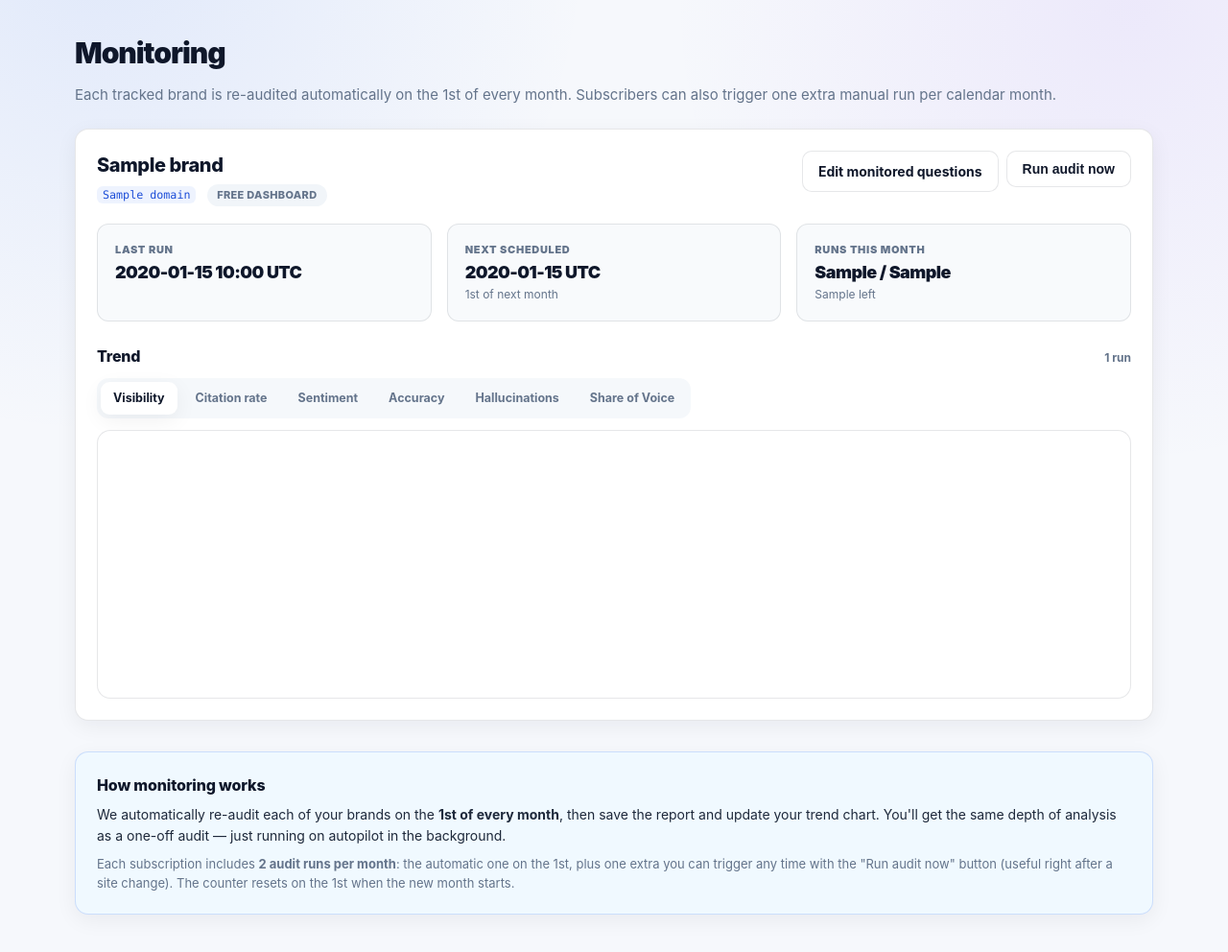
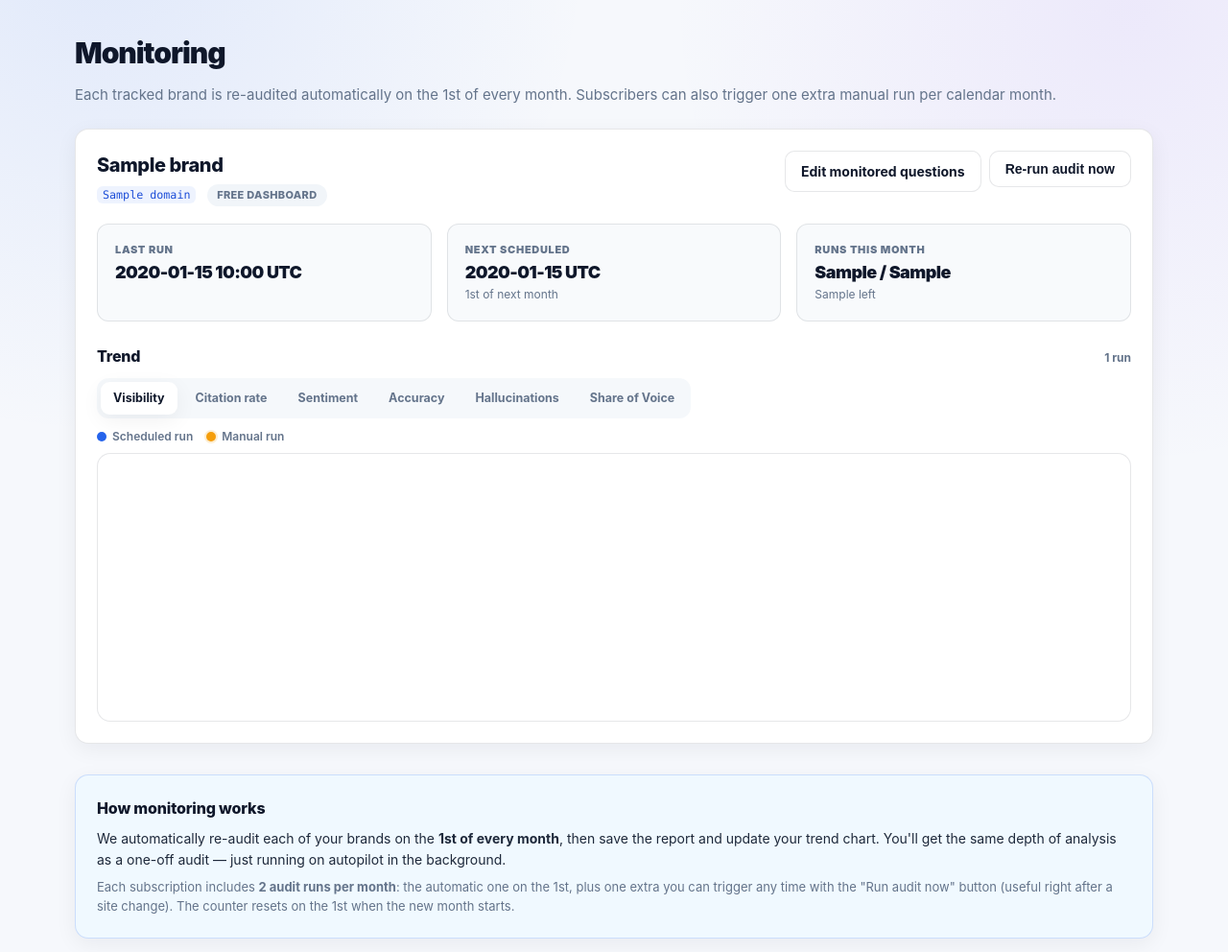
Before and after one commit to willbakhos/aeosudit, a Python web app: template templates/dashboard/monitoring.html.j2 in a window 1280 px wide. Shown: the part 57-1049 px from the top of the page at 96% size. Before the commit the page ends 1015 px from the top, so only its background shows below. Run offline with Jinja, Linux system fonts and the light colour scheme; the template is opened without the code that fills it: most values are stand-ins (such as "Sample title", 1, 10 or a date in 2020); a map, chart or similar area stays blank.

Commit message:
Clarify re-run UX and surface manual vs scheduled runs on the trend chart
- Re-run controls now say 'Re-run audit with …' and prompt for confirmation
  before firing, so engine-set clicks no longer trigger silent re-runs.
- Free-tier 'Next scheduled' tile now says 'Not scheduled — auto-runs require
  a monitoring subscription' with a pricing link, instead of a bare em-dash.
- New AuditRunRecord.trigger_type column ('scheduled' from cron, 'manual'
  everywhere else) drives a two-colour chart legend so users can spot which
  data points came from their own re-runs vs the monthly baseline.

Co-Authored-By: Claude Opus 4.7 (1M context) <noreply@anthropic.com>

```diff
--- a/src/cron_worker.py
+++ b/src/cron_worker.py
@@ -167,6 +167,7 @@ def _tick() -> None:
                     user_id=brand.user_id,
                     run_id=_make_run_id(brand.name),
                     status="running",
+                    trigger_type="scheduled",
                 )
                 s.add(run_rec)
                 # Advance the schedule BEFORE spawning so a slow run can't
--- a/src/dashboard.py
+++ b/src/dashboard.py
@@ -793,6 +793,7 @@ def monitoring(request: Request):
             chart_payload = {
                 "labels": [r.started_at.strftime("%b %d") for r in runs],
                 "run_ids": [r.run_id for r in runs],
+                "triggers": [(r.trigger_type or "manual") for r in runs],
                 "visibility": _series("visibility_rate"),
                 "citation": _series("citation_rate"),
                 "sentiment": _series("sentiment_avg"),
--- a/src/db.py
+++ b/src/db.py
@@ -59,6 +59,7 @@ def init_db() -> None:
         "ALTER TABLE monitor_tracked_brand ADD COLUMN IF NOT EXISTS runs_this_month INTEGER DEFAULT 0",
         "ALTER TABLE monitor_tracked_brand ADD COLUMN IF NOT EXISTS runs_month_anchor TIMESTAMP",
         "ALTER TABLE monitor_tracked_brand ADD COLUMN IF NOT EXISTS monitored_queries JSONB DEFAULT '[]'::jsonb",
+        "ALTER TABLE monitor_audit_run ADD COLUMN IF NOT EXISTS trigger_type VARCHAR DEFAULT 'manual'",
     ]
     with eng.begin() as conn:
         for sql in migrations:
@@ -188,3 +189,8 @@ class AuditRunRecord(SQLModel, table=True):
     share_of_voice: dict[str, int] = Field(
         default_factory=dict, sa_column=Column(JSONB)
     )
+    # How this run was triggered. "scheduled" = monthly cron auto-fire;
+    # "manual" = any user-initiated run (dashboard re-run, master override,
+    # post-purchase fulfilment). Used by the trend chart to colour-code
+    # manual interventions distinctly from the scheduled baseline.
+    trigger_type: str = "manual"
--- a/templates/dashboard/monitoring.html.j2
+++ b/templates/dashboard/monitoring.html.j2
@@ -30,16 +30,16 @@
         <div style="display:flex; gap:8px; flex-wrap:wrap; align-items:flex-start;">
           <a class="btn ghost" href="/dashboard/brands/{{ b.id }}/queries">Edit monitored questions</a>
           {% if user and user.is_master %}
-            <form method="post" action="/dashboard/brands/{{ b.id }}/runs" class="run-group" style="margin:0;">
-              <span class="run-group-label">Run as</span>
-              <button type="submit" name="engine_set" value="google_only" class="run-seg">Google AI</button>
-              <button type="submit" name="engine_set" value="two_engine" class="run-seg">2 engines</button>
-              <button type="submit" name="engine_set" value="full" class="run-seg primary">All 5</button>
+            <form method="post" action="/dashboard/brands/{{ b.id }}/runs" class="run-group" style="margin:0;" onsubmit="return confirmRerun(event)">
+              <span class="run-group-label">Re-run audit with</span>
+              <button type="submit" name="engine_set" value="google_only" class="run-seg" data-engines="Google AI only">Google AI</button>
+              <button type="submit" name="engine_set" value="two_engine" class="run-seg" data-engines="Google AI + ChatGPT (2 engines)">2 engines</button>
+              <button type="submit" name="engine_set" value="full" class="run-seg primary" data-engines="all 5 engines">All 5</button>
             </form>
           {% else %}
-            <form method="post" action="/dashboard/brands/{{ b.id }}/runs" style="margin:0;">
+            <form method="post" action="/dashboard/brands/{{ b.id }}/runs" style="margin:0;" onsubmit="return confirm('Trigger a new audit run now? This will use one of your monthly runs.')">
               <button class="btn ghost" type="submit" {% if b.tier and row.runs_left == 0 %}disabled title="Monthly quota reached"{% endif %}>
-                Run audit now
+                Re-run audit now
               </button>
             </form>
           {% endif %}
@@ -63,10 +63,16 @@
             {% if b.tier %}
               {{ row.next_scheduled.strftime('%Y-%m-%d %H:%M') }} UTC
             {% else %}
-              <span style="color:var(--muted);">—</span>
+              <span style="color:var(--muted);">Not scheduled</span>
             {% endif %}
           </div>
-          <div class="sub">{% if b.tier %}1st of next month{% else %}Subscribe to enable auto-runs{% endif %}</div>
+          <div class="sub">
+            {% if b.tier %}
+              1st of next month
+            {% else %}
+              Auto-runs require a monitoring subscription — <a href="/pricing" style="color:var(--blue); font-weight:700;">upgrade</a> to schedule monthly
+            {% endif %}
+          </div>
         </div>
         <div class="metric" style="background:#f8fafc; border:1px solid var(--line); border-radius:12px;">
           <div class="label">Runs this month</div>
@@ -88,7 +94,17 @@
           <button type="button" class="metric-tab" data-metric="hallucinations">Hallucinations</button>
           <button type="button" class="metric-tab" data-metric="sov">Share of Voice</button>
         </div>
-        <div style="position:relative; height:280px; margin-top:12px; background:white; border:1px solid var(--line); border-radius:14px; padding:14px;">
+        <div class="chart-legend" style="display:flex; gap:14px; align-items:center; margin-top:10px; font-size:12px; color:var(--muted); font-weight:600;">
+          <span style="display:inline-flex; align-items:center; gap:6px;">
+            <span style="width:10px; height:10px; border-radius:50%; background:#2563eb; display:inline-block;"></span>
+            Scheduled run
+          </span>
+          <span style="display:inline-flex; align-items:center; gap:6px;">
+            <span style="width:10px; height:10px; border-radius:50%; background:#f59e0b; display:inline-block; box-shadow:0 0 0 2px rgba(245,158,11,.18);"></span>
+            Manual run
+          </span>
+        </div>
+        <div style="position:relative; height:280px; margin-top:8px; background:white; border:1px solid var(--line); border-radius:14px; padding:14px;">
           <canvas id="chart-{{ b.id }}" data-trend='{{ row.trend_json|safe }}'></canvas>
         </div>
       {% else %}
@@ -127,6 +143,14 @@
 
     function lineConfig(data, metric) {
       var m = METRICS[metric];
+      var triggers = data.triggers || [];
+      var MANUAL = '#f59e0b';
+      var pointColors = (data.labels || []).map(function (_, i) {
+        return triggers[i] === 'manual' ? MANUAL : m.color;
+      });
+      var pointRadii = (data.labels || []).map(function (_, i) {
+        return triggers[i] === 'manual' ? 6 : 4;
+      });
       return {
         type: 'line',
         data: {
@@ -140,9 +164,11 @@
             tension: 0.35,
             fill: true,
             spanGaps: true,
-            pointRadius: 4,
-            pointHoverRadius: 6,
-            pointBackgroundColor: m.color,
+            pointRadius: pointRadii,
+            pointHoverRadius: 7,
+            pointBackgroundColor: pointColors,
+            pointBorderColor: pointColors,
+            pointBorderWidth: 2,
           }],
         },
         options: {
@@ -160,6 +186,10 @@
                 label: function (ctx) {
                   if (ctx.parsed.y === null) return m.label + ': —';
                   return m.label + ': ' + ctx.parsed.y + m.suffix;
+                },
+                afterLabel: function (ctx) {
+                  var t = triggers[ctx.dataIndex];
+                  return t === 'manual' ? 'Manual re-run' : 'Scheduled run';
                 },
               },
             },
@@ -237,12 +267,25 @@
           var entry = charts[targetId];
           if (!entry) return;
           entry.instance.destroy();
+          var metric = btn.getAttribute('data-metric');
           var canvas = document.getElementById(targetId);
-          entry.instance = new Chart(canvas, buildConfig(entry.data, btn.getAttribute('data-metric')));
+          entry.instance = new Chart(canvas, buildConfig(entry.data, metric));
+          // Hide the run-type legend on Share of Voice (single-snapshot bar chart).
+          var card = canvas.closest('.card');
+          var legend = card && card.querySelector('.chart-legend');
+          if (legend) legend.style.display = (metric === 'sov') ? 'none' : '';
         });
       });
     });
   })();
+
+  // Confirm before kicking off a re-run from any of the segmented engine buttons.
+  // Reads the clicked button's data-engines for a clearer prompt.
+  function confirmRerun(event) {
+    var btn = event.submitter || document.activeElement;
+    var label = (btn && btn.getAttribute('data-engines')) || 'the selected engines';
+    return confirm('Trigger a new audit run now using ' + label + '? This will create a new entry on the trend chart.');
+  }
 </script>
 
 <div class="card" style="margin-top:32px; background:#f0f9ff; border-color:rgba(37,99,235,.18);">
```
Also changed, not shown: templates/dashboard/brand_detail.html.j2 (+14 -7 lines).
